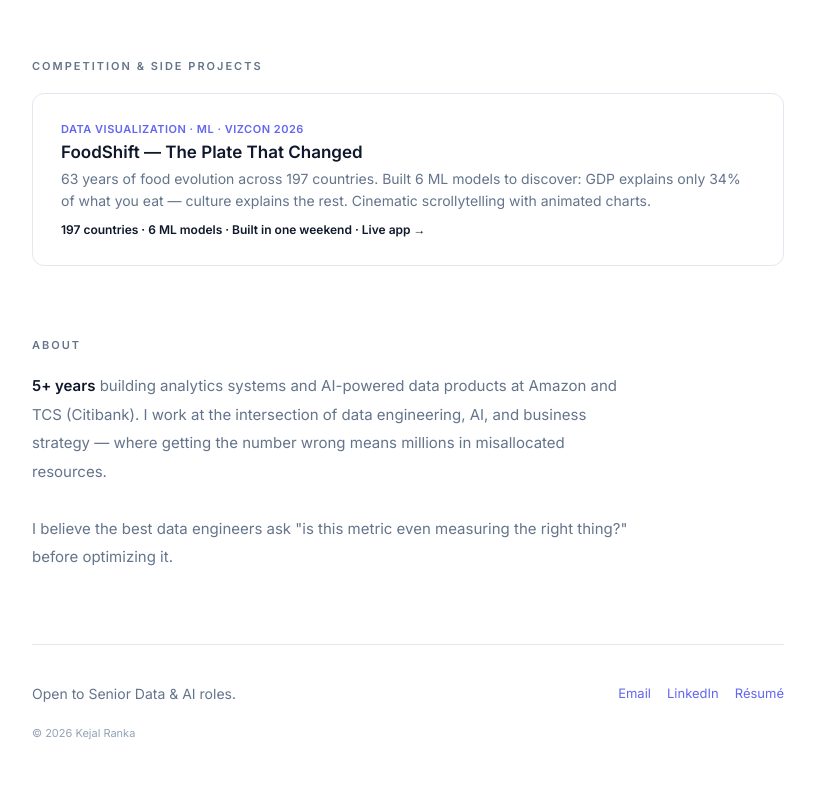
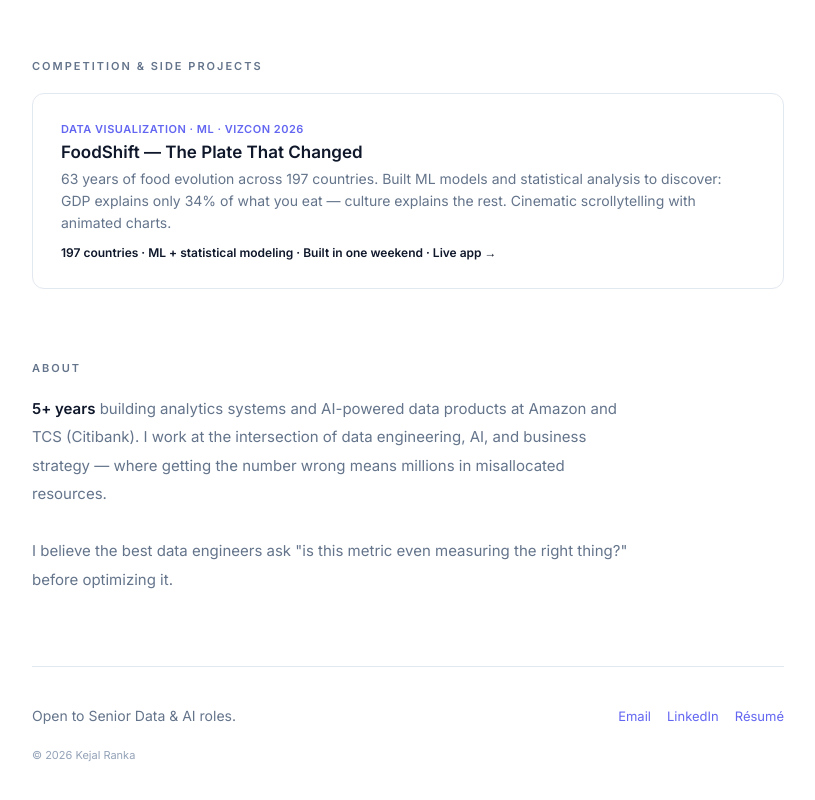
Before and after one commit to rk600/kejal-ranka.github.io, a plain HTML site: page index.html in a window 1280 px wide. Shown: the part 1049-1849 px from the top of the page, without its empty margins (232-1047 px from the left). Drawn offline with nearby package versions, Linux system fonts and the light colour scheme.

Commit message:
fix: Accurate ML description (not '6 models')

```diff
--- a/index.html
+++ b/index.html
@@ -126,8 +126,8 @@
         <a href="https://rk600.github.io/foodshift/" target="_blank" class="project">
             <div class="type">Data Visualization · ML · VIZCON 2026</div>
             <h3>FoodShift — The Plate That Changed</h3>
-            <p>63 years of food evolution across 197 countries. Built 6 ML models to discover: GDP explains only 34% of what you eat — culture explains the rest. Cinematic scrollytelling with animated charts.</p>
-            <div class="outcome">197 countries · 6 ML models · Built in one weekend · Live app →</div>
+            <p>63 years of food evolution across 197 countries. Built ML models and statistical analysis to discover: GDP explains only 34% of what you eat — culture explains the rest. Cinematic scrollytelling with animated charts.</p>
+            <div class="outcome">197 countries · ML + statistical modeling · Built in one weekend · Live app →</div>
         </a>
     </section>
 
```
